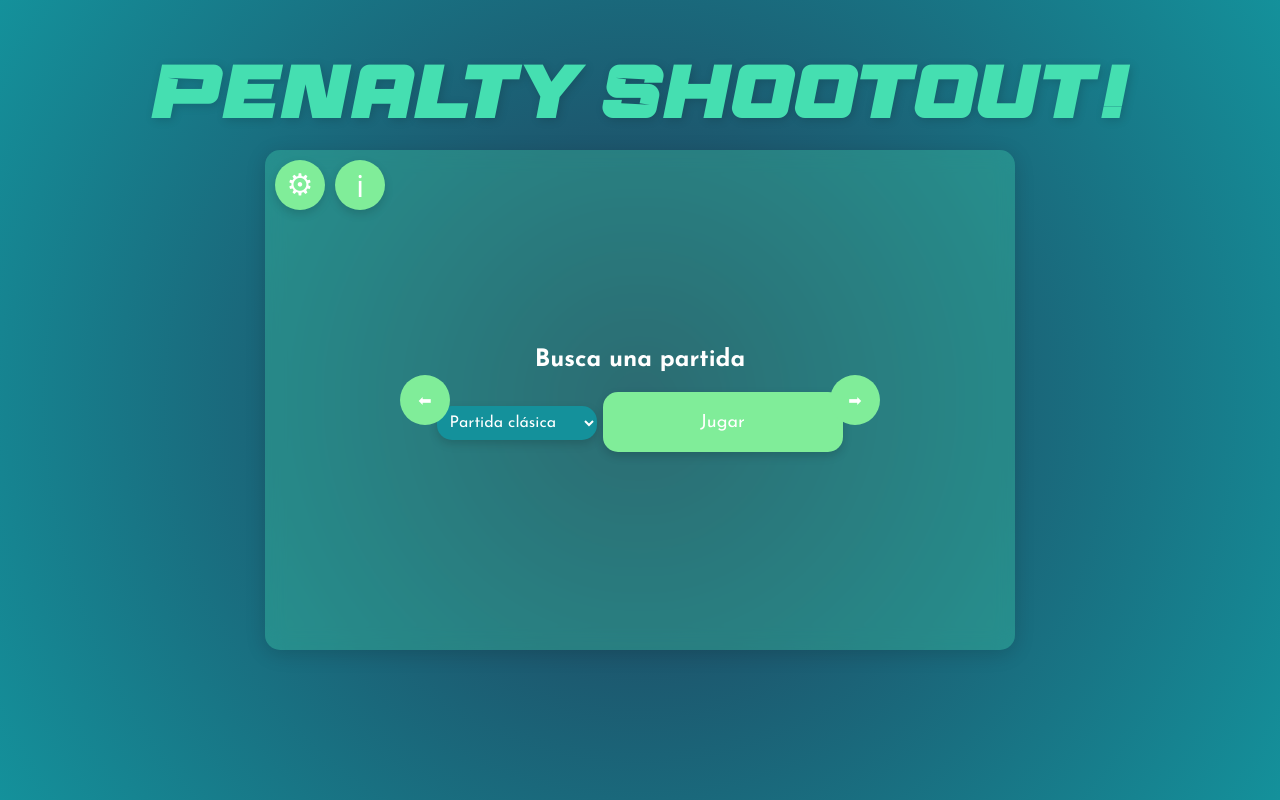
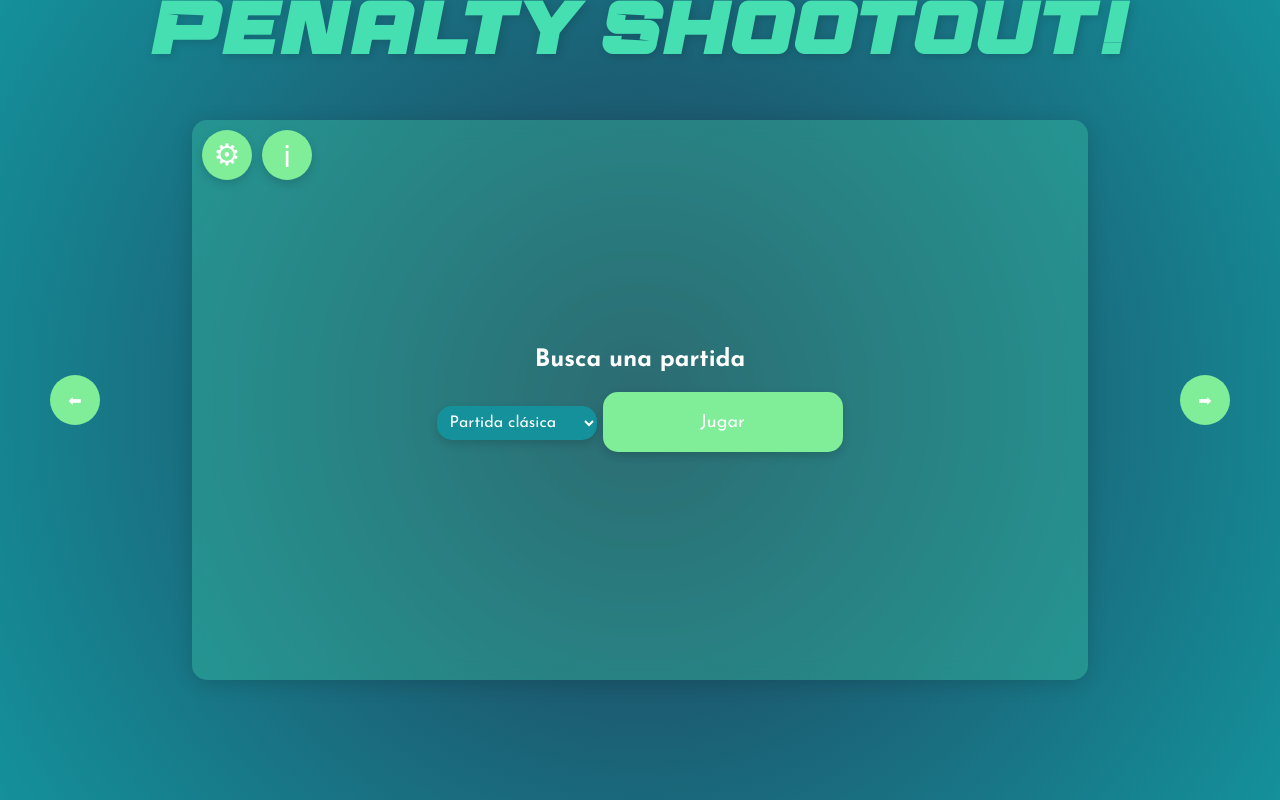
Before and after one commit to Epicder/penalty-mockup-screns, a Flask app: page / in a window 1280 px wide. Run offline with Flask 3, Linux system fonts and the light colour scheme.

Commit message:
for lower res

```diff
--- a/static/css/draft.css
+++ b/static/css/draft.css
@@ -44,7 +44,7 @@
     top: 50%;
     left: 50%;
     transform: translate(-50%, -50%);
-    font-size: 2em;
+    font-size: 2.2em;
     z-index: -100;
     opacity: 0.1;
     user-select: none;
--- a/static/css/menu_styles.css
+++ b/static/css/menu_styles.css
@@ -38,11 +38,12 @@
 
   h1 {
     position: absolute;
-    top: 8%;
+    top: 0%;
     font-family: 'title', sans-serif;
     font-size: 72px;
     color: var(--accent-color);
     text-shadow: 2px 2px 10px var(--box-shadow-color);
+    user-select: none;
   }
 
 
@@ -51,8 +52,8 @@
     flex-direction: column;
     justify-content: center;
     align-items: center;
-    width: 750px;
-    height: 500px;
+    width: 70%; /*750px */
+    height: 70%; /*500px */
     background-color: var(--section-color);
     backdrop-filter: blur(10px);
     position: relative;
@@ -107,11 +108,13 @@
   }
 
   #arrow-left {
-    left: 400px;
+    left: 0%;
+    margin-left: 50px;
   }
 
   #arrow-right {
-    right: 400px;
+    right: 0%;
+    margin-right: 50px;
   }
 
   #arrow-left:hover, #arrow-right:hover {
--- a/static/js/loading_screen.js
+++ b/static/js/loading_screen.js
@@ -20,8 +20,8 @@ function find_match() {
 
       setTimeout(() => {
         text_find.style.opacity = 1;
-        text_find.style.fontSize = "2em";
-      }, 0);
+        text_find.style.fontSize = "2.2em";
+      }, 250);
       var telon = document.createElement("div");
       telon.style.position = "fixed";
       telon.style.top = "0";
```
